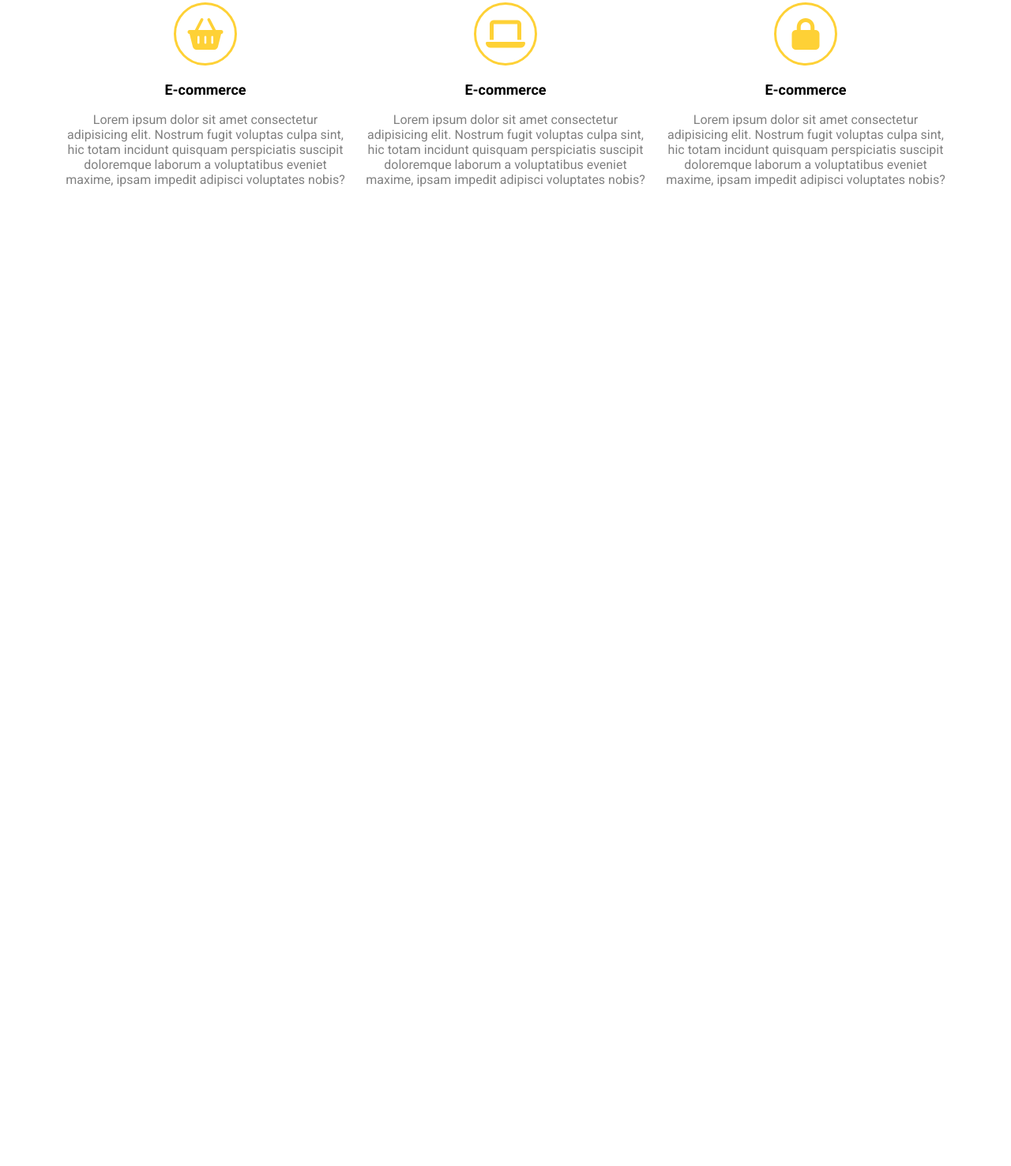
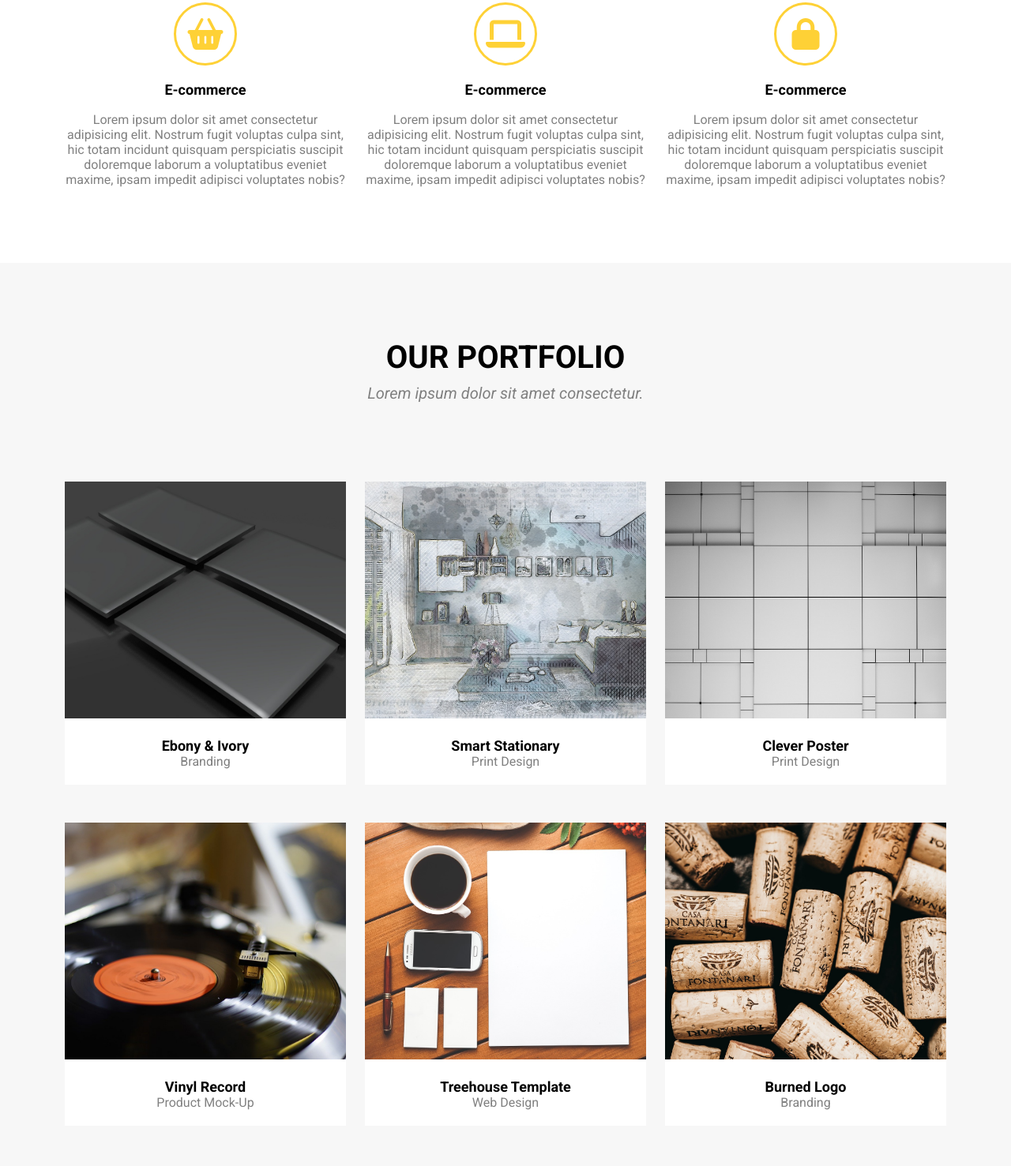
Before and after one commit to peterweglo/Simple_landing_page, a website: page index.html in a window 1280 px wide. Shown: the part 1054-2531 px from the top of the page at 79% size. Before the commit the page ends 1387 px from the top, so only its background shows below. Drawn offline with Linux system fonts and the light colour scheme; a web font is replaced by a local one.

Commit message:
Add html and css for second section

```diff
--- a/index.html
+++ b/index.html
@@ -75,7 +75,56 @@
         </div>
       </div>
     </section>
-    <section class="portfolio"></section>
+    <section class="portfolio">
+      <div class="container">
+        <h2 class="section-title">our portfolio</h2>
+        <p class="section-subtitle">Lorem ipsum dolor sit amet consectetur.</p>
+        <div class="row">
+          <div class="col-4">
+            <div class="item">
+              <img src="images/marketing.jpg" alt="windows logi in black" />
+              <h4>Ebony & Ivory</h4>
+              <p>Branding</p>
+            </div>
+          </div>
+          <div class="col-4">
+            <div class="item">
+              <img src="images/architecture.jpg" alt="architecture" />
+              <h4>Smart Stationary</h4>
+              <p>Print Design</p>
+            </div>
+          </div>
+          <div class="col-4">
+            <div class="item">
+              <img src="images/poster.jpg" alt="dark tiles" />
+              <h4>Clever Poster</h4>
+              <p>Print Design</p>
+            </div>
+          </div>
+          <div class="col-4">
+            <div class="item">
+              <img src="images/vinyl.jpg" alt="vinyl" />
+              <h4>Vinyl Record</h4>
+              <p>Product Mock-Up</p>
+            </div>
+          </div>
+          <div class="col-4">
+            <div class="item">
+              <img src="images/template.jpg" alt="coffe phone sheet" />
+              <h4>Treehouse Template</h4>
+              <p>Web Design</p>
+            </div>
+          </div>
+          <div class="col-4">
+            <div class="item">
+              <img src="images/logo.jpg" alt="wine corks" />
+              <h4>Burned Logo</h4>
+              <p>Branding</p>
+            </div>
+          </div>
+        </div>
+      </div>
+    </section>
     <footer></footer>
   </body>
 </html>
--- a/sass/style.scss
+++ b/sass/style.scss
@@ -93,8 +93,8 @@ body {
   color: $color-light;
 }
 
-.services {
-  margin: 96px 0;
+section {
+  padding: 96px 0;
 }
 
 .section-title {
@@ -139,7 +139,33 @@ section p {
   padding: 10px;
 }
 
-section h4 {
+.services h4 {
   font-size: 18px;
   margin-bottom: 18px;
 }
+
+.portfolio {
+  background-color: #f7f7f7;
+}
+
+.portfolio .item {
+  background-color: $color-light;
+  margin-bottom: 48px;
+}
+
+.portfolio img {
+  width: 100%;
+  height: 300px;
+  object-fit: cover;
+}
+
+.portfolio h4 {
+  font-size: 18px;
+  padding-top: 20px;
+  text-align: center;
+}
+
+.portfolio p {
+  text-align: center;
+  padding-bottom: 20px;
+}
```
Also changed, not shown: css/style.css, css/style.min.css, images/architecture.jpg (added), images/logo.jpg (added), images/marketing.jpg (added), images/poster.jpg (added), images/template.jpg (added), images/vinyl.jpg (added), sass/style.css, sass/style.min.css, 2 other files.
